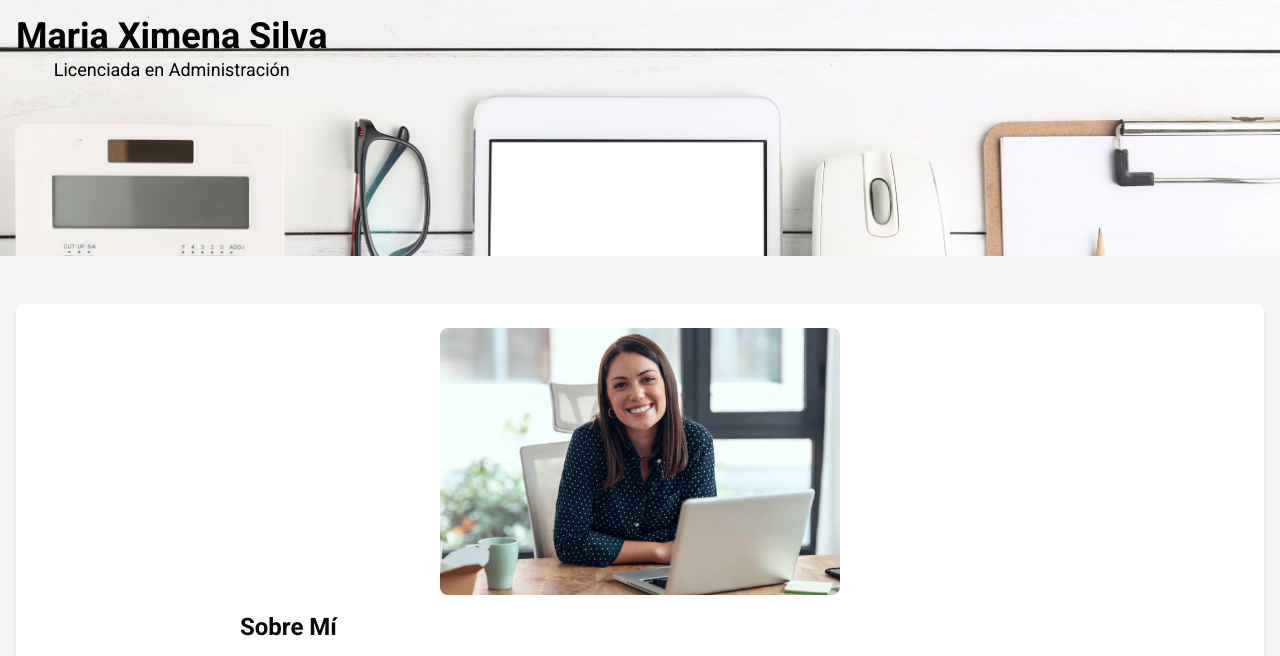
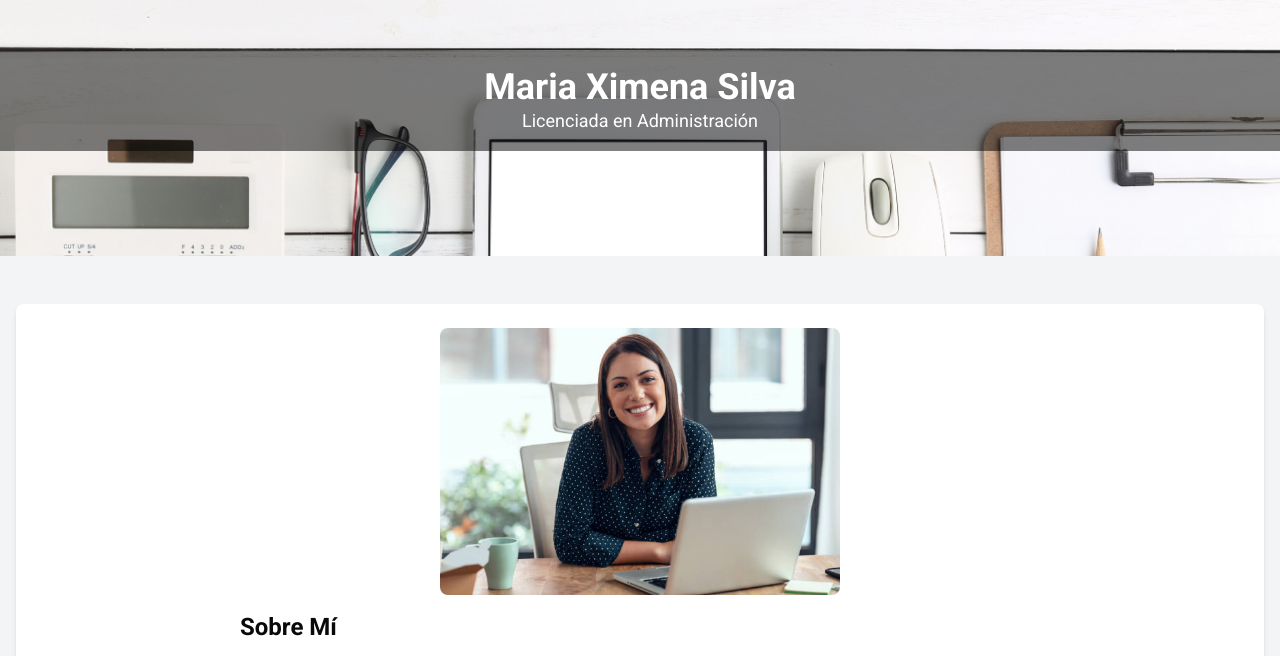
Before and after one commit to mpmmurcia/pagina-administracion, a plain HTML site: page index.html in a window 1280 px wide. Shown: the top 656 px of the page. Drawn offline with nearby package versions, Linux system fonts and the light colour scheme.

Commit message:
arreglando header

```diff
--- a/css/style.css
+++ b/css/style.css
@@ -9,13 +9,34 @@ body {
     min-height: 100vh; /* Mantener el footer al fondo */
 }
 header {
-    text-align: center; /* Centrar texto */
+    position: relative; /* Permite el uso de posición absoluta dentro del header */
 }
 
 header img {
     width: 100%; /* Asegura que la imagen ocupe todo el ancho del contenedor */
     height: auto; /* Mantiene la proporción de la imagen */
-    display: block; /* Asegura que no haya espacios adicionales alrededor */
+    object-fit: cover; /* Cubre el área del contenedor sin distorsionar la imagen */
+}
+
+header .absolute {
+    position: absolute; /* Posiciona el contenido de manera absoluta */
+    top: 20%; /* Ajusta según sea necesario */
+    left: 0;
+    width: 100%; /* Asegura que el fondo cubra todo el ancho */
+    padding: 16px; /* Espaciado interno */
+    background-color: rgba(0, 0, 0, 0.5); /* Fondo semi-transparente para mejor legibilidad */
+    color: white; /* Color del texto */
+    text-align: center; /* Centrar el texto */
+}
+
+header h1 {
+    font-size: 2.5rem; /* Tamaño de la fuente */
+    margin: 0; /* Eliminar márgenes por defecto */
+}
+
+header p {
+    font-size: 1.25rem; /* Tamaño de la fuente */
+    margin: 0; /* Eliminar márgenes por defecto */
 }
 
 
--- a/index.html
+++ b/index.html
@@ -13,11 +13,12 @@
 <body class="bg-gray-100 font-roboto">
     <header class="relative">
         <img src="/img/header-ad.jpg" alt="Imagen de encabezado" class="w-full h-64 object-cover">
-        <div class="absolute top-0 left-0 p-4">
+        <div class="absolute top-0 left-0 p-4 bg-black bg-opacity-50 text-white">
             <h1 class="text-4xl font-bold">Maria Ximena Silva</h1>
             <p class="text-lg">Licenciada en Administración</p>
         </div>
     </header>
+
 
     <main class="p-4">
         <!-- Sección Sobre Mí -->
```
